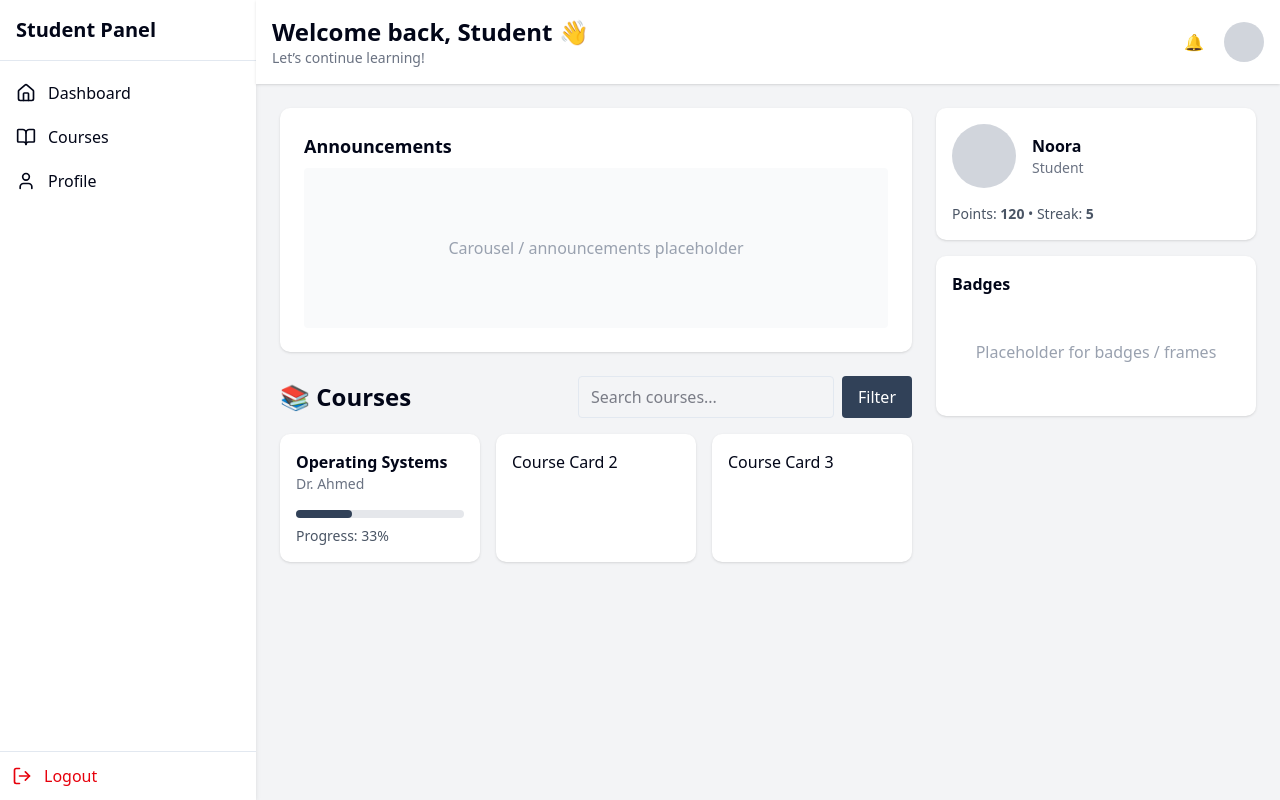
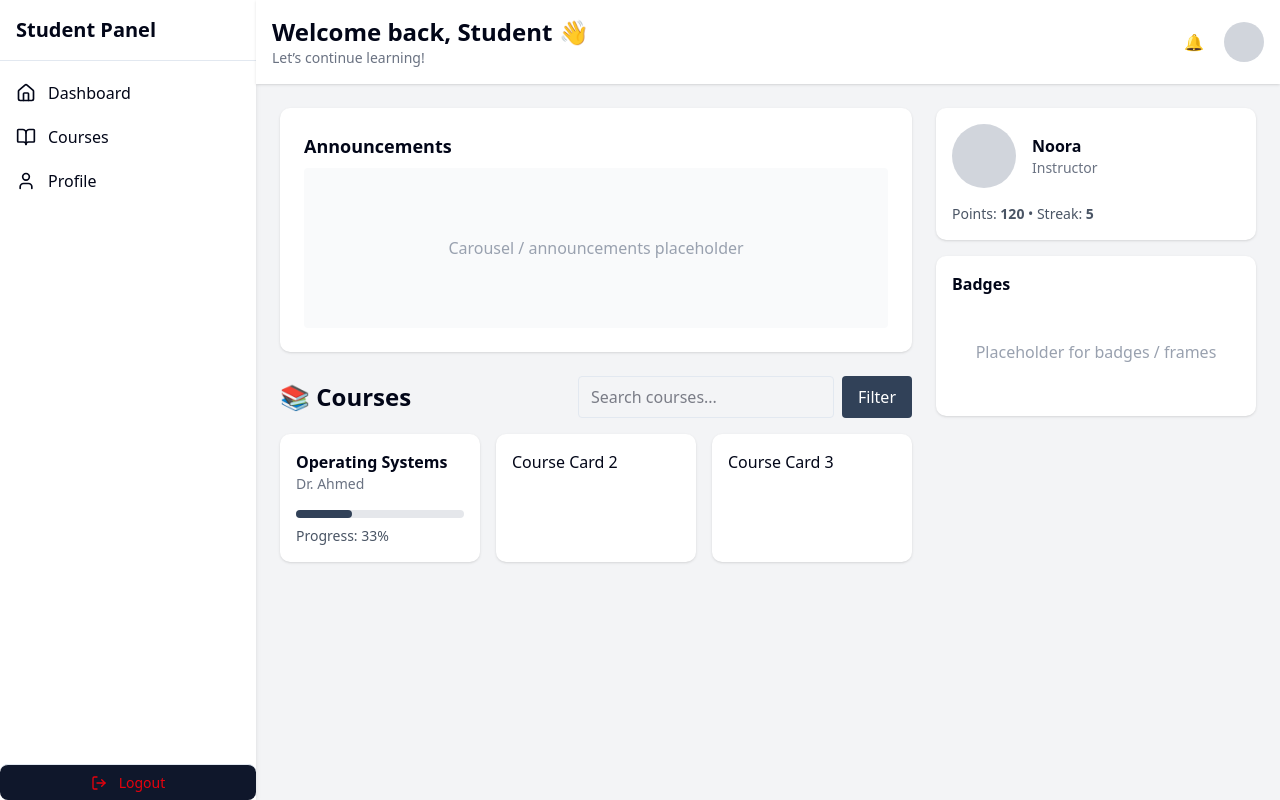
Before and after one commit to zasaeedd/senior-project, a Next.js app in the folder client/: page /instructor/dashboard in a window 1280 px wide. Built offline with nearby package versions, Linux system fonts and the light colour scheme.

Commit message:
handle logout

```diff
--- a/client/app/instructor/dashboard/page.tsx
+++ b/client/app/instructor/dashboard/page.tsx
@@ -81,7 +81,7 @@ const DashboardPage: React.FC = () => {
                   <div className="w-16 h-16 bg-gray-300 rounded-full" />
                   <div>
                     <div className="font-semibold">Noora</div>
-                    <div className="text-sm text-gray-500">Student</div>
+                    <div className="text-sm text-gray-500">Instructor</div>
                   </div>
                 </div>
                 <div className="mt-4 text-sm text-gray-600">
--- a/client/components/layout/Sidebar.tsx
+++ b/client/components/layout/Sidebar.tsx
@@ -1,7 +1,9 @@
 "use client";
 import Link from "next/link";
+import {useRouter} from "next/navigation";
 import { Home, BookOpen, User, LogOut } from "lucide-react";
 import { JSX, ReactNode } from "react";
+import { Button } from "../ui/button";
 
 type MenuItem = {
   name: string;
@@ -10,11 +12,22 @@ type MenuItem = {
 };
 
 export default function Sidebar(): JSX.Element {
+  const router = useRouter();
   const menu: MenuItem[] = [
     { name: "Dashboard", icon: <Home size={20} />, path: "/student/dashboard" },
     { name: "Courses", icon: <BookOpen size={20} />, path: "/student/courses" },
     { name: "Profile", icon: <User size={20} />, path: "/student/profile" },
   ];
+
+  const handleLogout = () => {
+    // clear authentication data from localstorage
+    localStorage.removeItem("token");
+    localStorage.removeItem("userId");
+    localStorage.removeItem("role");
+
+    // redirect user to login page
+    router.push("/login");
+  }
 
   return (
     <div className="w-64 h-screen bg-white shadow-md flex flex-col">
@@ -33,9 +46,11 @@ export default function Sidebar(): JSX.Element {
         ))}
       </nav>
 
-      <button className="p-3 border-t flex gap-3 items-center text-red-600 hover:bg-red-50">
+      <Button
+      onClick={handleLogout}
+      className="p-3 border-t flex gap-3 items-center text-red-600 hover:bg-red-50">
         <LogOut size={20} /> Logout
-      </button>
+      </Button>
     </div>
   );
 }
```
Also changed, not shown: 2 other files (tests, documents, lock files or other folders).
